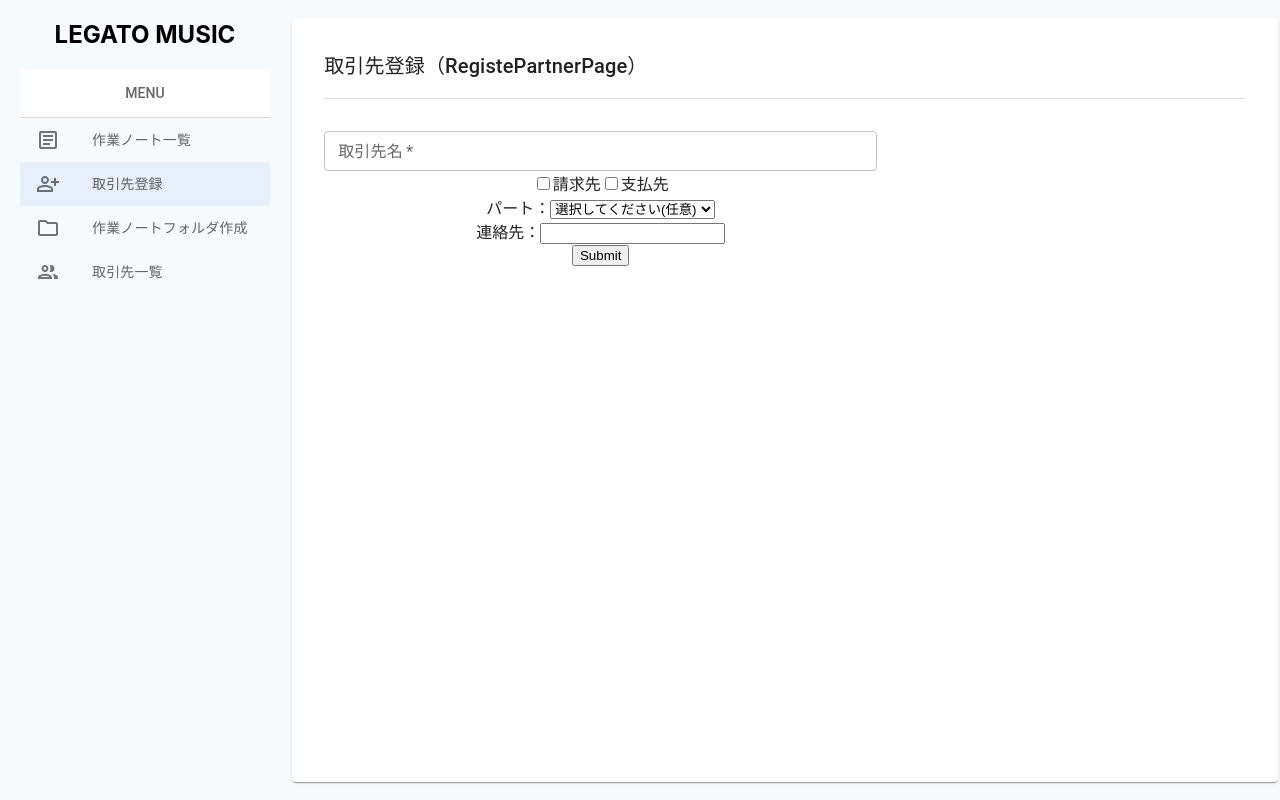
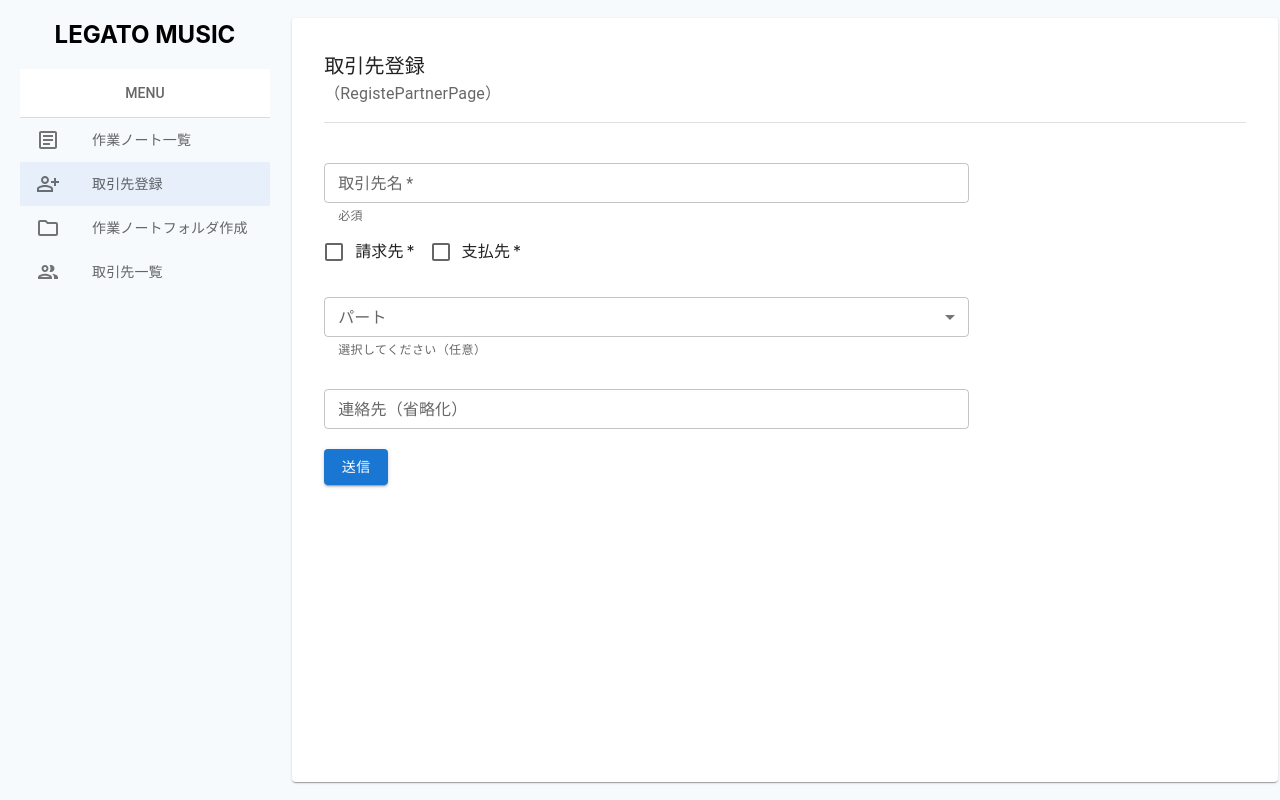
Before and after one commit to Ryota-01/projects-note, a React (Create React App) app: page /registerpartner in a window 1280 px wide. Built offline with nearby package versions, Linux system fonts and the light colour scheme.

Commit message:
プロジェクトノートテーブルの作成

```diff
--- a/src/components/PaperComponent.tsx
+++ b/src/components/PaperComponent.tsx
@@ -1,6 +1,5 @@
 import React from "react";
 import { Box, Divider, Paper, Typography } from "@mui/material";
-import { Subtitles } from "@mui/icons-material";
 
 // Props の型を定義
 interface PaperComponentProps {
@@ -21,8 +20,11 @@ export default function PaperComponent({
         component={Paper}
         sx={{ width: "72%", margin: "18px auto", padding: "32px" }}
       >
-        <Typography variant="h6" mb={2} sx={{ textAlign: "left" }}>
-          {title}{subTitle}
+        <Typography variant="h6" sx={{ textAlign: "left" }}>
+          {title}
+        </Typography>
+        <Typography variant="body1" mb={2} sx={{ textAlign: "left" }} color="text.secondary">
+          {subTitle}
         </Typography>
         <Divider />
         {children}
--- a/src/components/ProjectNotesFolderList.tsx
+++ b/src/components/ProjectNotesFolderList.tsx
@@ -3,16 +3,12 @@ import React, { useEffect, useState } from "react";
 import { db } from "../firebase";
 import { useNavigate } from "react-router-dom";
 import {
-  Box,
-  Divider,
   Grid,
   List,
   ListItem,
   ListItemButton,
   ListItemIcon,
   ListItemText,
-  Paper,
-  Typography,
 } from "@mui/material";
 import FolderOutlinedIcon from "@mui/icons-material/FolderOutlined";
 import PaperComponent from "./PaperComponent";
--- a/src/components/RegistePartnerForm.tsx
+++ b/src/components/RegistePartnerForm.tsx
@@ -10,7 +10,14 @@ import {
 import { db } from "../firebase";
 import { nanoid } from "nanoid";
 import { useNavigate } from "react-router-dom";
-import { Box, TextField } from "@mui/material";
+import {
+  Box,
+  Button,
+  Checkbox,
+  FormControlLabel,
+  MenuItem,
+  TextField,
+} from "@mui/material";
 
 export default function RegistePartnerForm() {
   const initialStateId = nanoid();
@@ -39,26 +46,23 @@ export default function RegistePartnerForm() {
         typeIsVender: typeIsVender, // typeIsCliantがtrueなら、支払先クライアント
         part: part === "select" ? "" : part,
       };
-      console.log(value);
-      // const partnersCollectionRef = collection(db, "partners");
-      // const q = query(partnersCollectionRef, where("name", "==", name));
-      // const querySnapshot = await getDocs(q);
-      // if (!querySnapshot.empty) {
-      //   // 取引先が重複している場合
-      //   alert("すでに取引先が存在しています。");
-      //   throw new Error("すでに取引先が存在しています。");
-      // } else {
-      //   const partnersDocRef = doc(partnersCollectionRef, initialStateId);
-      //   await setDoc(partnersDocRef, value);
-      //   alert("登録しました。");
-      //   navigate("/home");
-      // }
+      const partnersCollectionRef = collection(db, "partners");
+      const q = query(partnersCollectionRef, where("name", "==", name));
+      const querySnapshot = await getDocs(q);
+      if (!querySnapshot.empty) {
+        // 取引先が重複している場合
+        alert("すでに取引先が存在しています。");
+        throw new Error("すでに取引先が存在しています。");
+      } else {
+        const partnersDocRef = doc(partnersCollectionRef, initialStateId);
+        await setDoc(partnersDocRef, value);
+        alert("登録しました。");
+        navigate("/home");
+      }
     } catch (error: any) {
       console.error(error, error.message);
     }
   };
-
-  console.log(nameRef.current?.value);
 
   const onChange = (event: any) => {
     console.log(event.target.checked);
@@ -67,66 +71,112 @@ export default function RegistePartnerForm() {
       console.log(event.target.checked, isChecked);
     }
   };
+
+  const parts = [
+    {
+      value: "strings",
+      label: "ストリングス",
+    },
+    {
+      value: "drums",
+      label: "ドラム",
+    },
+    {
+      value: "guiter",
+      label: "ギター",
+    },
+    {
+      value: "bass",
+      label: "ベース",
+    },
+    {
+      value: "chorus",
+      label: "コーラス",
+    },
+    {
+      value: "arranger",
+      label: "アレンジャー",
+    },
+    {
+      value: "engineer",
+      label: "エンジニア",
+    },
+    {
+      value: "conductor",
+      label: "コンダクター",
+    },
+  ];
+
   return (
     <>
       <form onSubmit={handleOnSubmit}>
-        <Box mt={4}　width="60%">
+        <Box mt={4} width="70%">
+          <Box textAlign="left">
             <TextField
               name="name"
               id="name"
               type="text"
               label="取引先名"
               size="small"
+              margin="dense"
+              helperText="必須"
               inputRef={nameRef}
               fullWidth
               required
             />
-          <li>
-            <input
-              name="partnerType[]"
-              id="cliant"
-              type="checkbox"
-              value="請求先"
-              ref={checkbox1Ref}
+            <FormControlLabel
+              control={<Checkbox />}
+              label="請求先"
               onChange={onChange}
               required={isChecked}
+              inputRef={checkbox1Ref}
             />
-            <label htmlFor="cliant">請求先</label>
-            <input
-              name="partnerType[]"
-              id="vender"
-              type="checkbox"
-              value="支払先"
-              ref={checkbox2Ref}
+            <FormControlLabel
+              control={<Checkbox />}
+              label="支払先"
               onChange={onChange}
               required={isChecked}
+              inputRef={checkbox2Ref}
             />
-            <label htmlFor="vender">支払先</label>
-          </li>
-          <li>
-            <label htmlFor="part">パート：</label>
-            <select name="part" id="part" ref={partRef}>
-              <option value="select">選択してください(任意)</option>
-              <option value="strings">ストリングス</option>
-              <option value="drums">ドラム</option>
-              <option value="guiter">ギター</option>
-              <option value="bass">ベース</option>
-              <option value="chorus">コーラス</option>
-              <option value="arranger">アレンジャー</option>
-              <option value="engineer">エンジニア</option>
-              <option value="conductor">コンダクター</option>
-            </select>
-          </li>
-          <li>
-            <label htmlFor="contactInfo">連絡先：</label>
-            <input
+          </Box>
+          <Box mt={2}>
+            <TextField
+              name="part"
+              id="part"
+              label="パート"
+              margin="dense"
+              size="small"
+              helperText="選択してください（任意）"
+              defaultValue=""
+              inputRef={partRef}
+              sx={{ textAlign: "left" }}
+              fullWidth
+              select
+            >
+              {parts.map((part) => (
+                <MenuItem key={part.value} value={part.value}>
+                  {part.label}
+                </MenuItem>
+              ))}
+            </TextField>
+          </Box>
+          <Box mt={2}>
+            <TextField
               name="contactInfo"
               id="contactInfo"
+              label="連絡先（省略化）"
               type="text"
-              ref={contactInfoRef}
+              size="small"
+              margin="dense"
+              inputRef={contactInfoRef}
+              fullWidth
             />
-          </li>
-          <input type="submit" />
+          </Box>
+          <Box mt={2} textAlign="left">
+            <Button variant="contained" type="submit">
+              送信
+            </Button>
+          </Box>
         </Box>
       </form>
     </>
--- /dev/null
+++ b/src/css/DetailProjectNote.css
@@ -0,0 +1,40 @@
+.projectNote_cliantTable,
+.projectNote_venderTable {
+  width: 100%;
+  border-collapse: collapse;
+  table-layout: fixed;
+  font-size: 0.8rem;
+}
+
+th {
+  background: lightgray;
+}
+
+td {
+  text-align: left;
+}
+
+/* 「収入の部」「支出の部」 */
+.income, .expenditures {
+  background: lightgreen;
+  border-color: black;
+  font-weight: bold;
+  text-align: left;
+}
+
+.projectNote_cliantTable,
+.projectNote_venderTable tr,
+th,
+td {
+  border: 1px, solid;
+  padding: 4px;
+  font-weight: normal;
+}
+
+.projectNote_venderTable {
+  margin-top: 24px;
+}
+
+.amount_tableData {
+  text-align: right;
+}
--- a/src/pages/PartnersListPage.tsx
+++ b/src/pages/PartnersListPage.tsx
@@ -46,8 +46,6 @@ export default function PartnersListPage() {
     fetchPartners();
   }, []);
 
-  console.log(partnersData.length);
-
   return (
     <>
       <Header />
@@ -56,8 +54,8 @@ export default function PartnersListPage() {
           <Table>
             <TableHead>
               <TableRow>
+                <TableCell>取引先名</TableCell>
                 <TableCell>ID</TableCell>
-                <TableCell>取引先名</TableCell>
                 <TableCell>取引タイプ</TableCell>
                 <TableCell>パート</TableCell>
                 <TableCell>連絡先</TableCell>
@@ -67,8 +65,8 @@ export default function PartnersListPage() {
               {partnersData.length > 0 ? (
                 partnersData.map((partner, index) => (
                   <TableRow key={index}>
+                    <TableCell>{partner.name}</TableCell>
                     <TableCell>{partner.partnerId}</TableCell>
-                    <TableCell>{partner.name}</TableCell>
                     <TableCell>
                       {partner.typeIsCliant ? <>請求先</> : <>支払先</>}
                     </TableCell>
```
Also changed, not shown: src/pages/DetailProjectNotePage.tsx (+56 -42 lines). Lines whose indentation alone changed are shown as unchanged.
